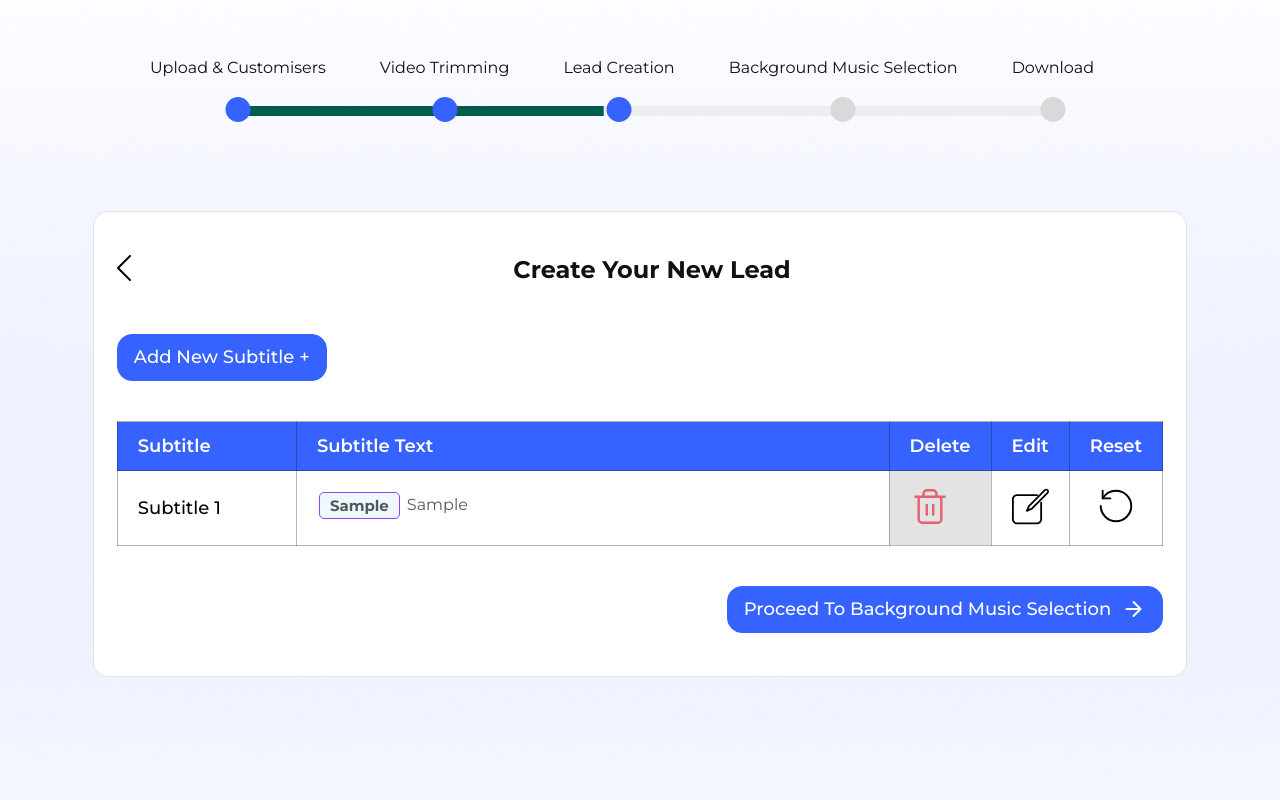
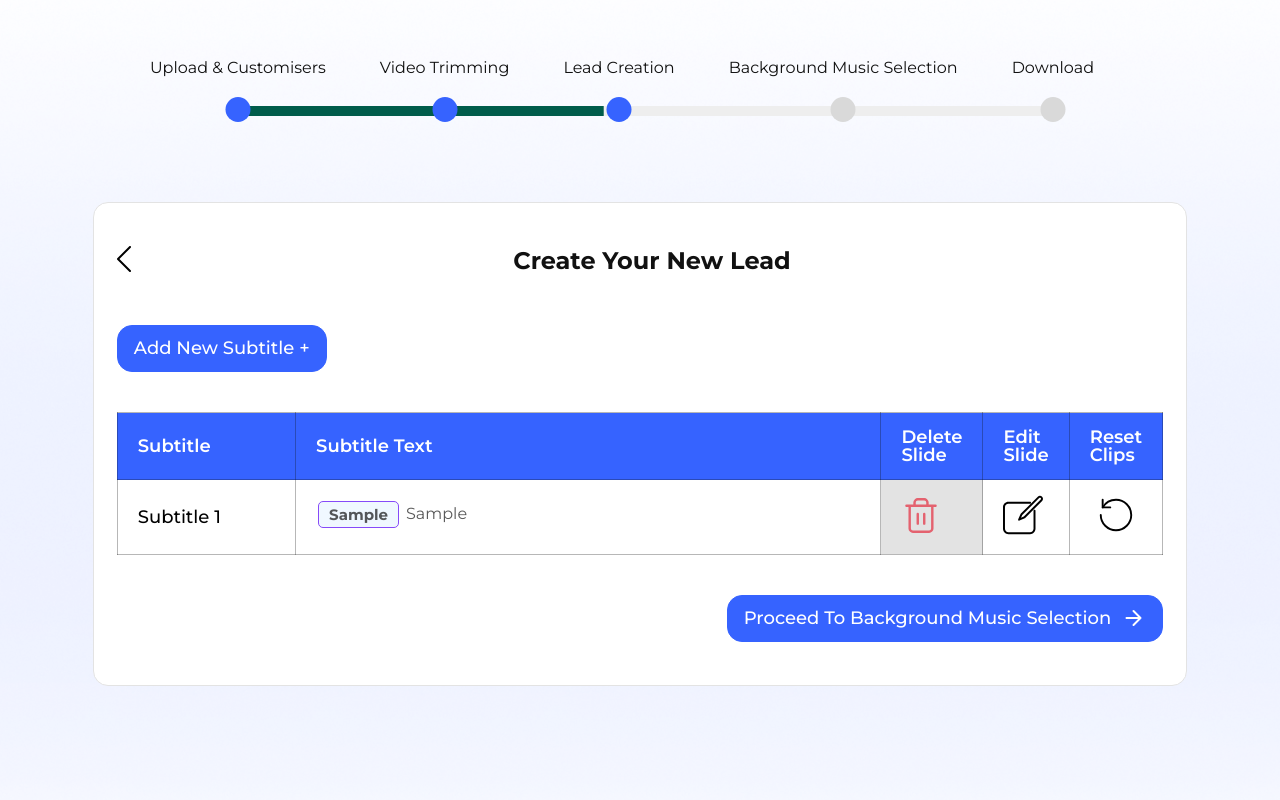
Before and after one commit to ubongpr7/lead_v2, a Django app: page /text/add-leads/1/ in a window 1280 px wide. Shown: the part 80-880 px from the top of the page. Run offline with Django 4.2, Linux system fonts and the light colour scheme; a user stored in the database is signed in; tables that the repository leaves empty hold one stand-in row (values such as "Sample post"); some libraries are stand-ins or nearby versions.

Commit message:
Action btn fixes

```diff
--- a/templates/lead-maker/add-leads.html
+++ b/templates/lead-maker/add-leads.html
@@ -53,9 +53,9 @@
             <tr style="height: fit-content;">
               <th class="slide-first" style="font-size: 1.8rem;">Subtitle</th>
               <th style="font-size: 1.8rem;">Subtitle Text</th>
-              <th class="slide-last" style="font-size: 1.8rem;">Delete</th>
-              <th class="slide-last" style="font-size: 1.8rem;">Edit</th>
-              <th class="slide-last" style="font-size: 1.8rem;">Reset</th>
+              <th class="slide-last" style="font-size: 1.8rem;">Delete Slide</th>
+              <th class="slide-last" style="font-size: 1.8rem;">Edit Slide</th>
+              <th class="slide-last" style="font-size: 1.8rem;">Reset Clips</th>
             </tr>
           </thead>
           <tbody>
```
